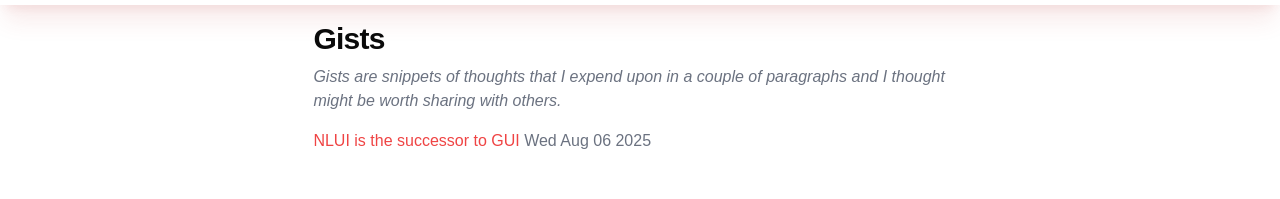
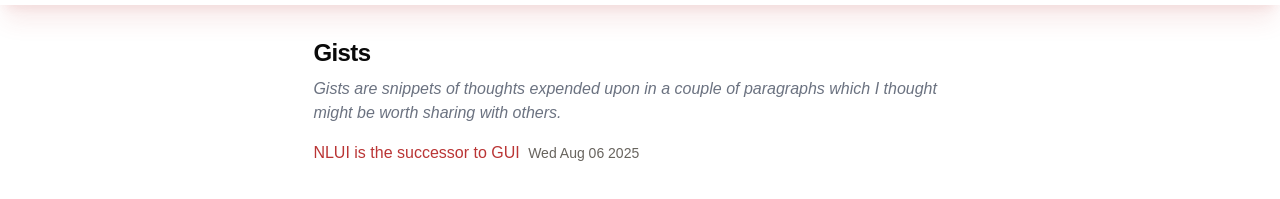
Before and after one commit to koscakluka/koscakluka.github.io, an Astro site: page /gists in a window 1280 px wide. Shown: the part 51-250 px from the top of the page. Built offline with nearby package versions, Linux system fonts and the light colour scheme; Astro itself is replaced by a stand-in of ours.

Commit message:
feat: update gists pages styling

```diff
--- a/src/pages/gists.astro
+++ b/src/pages/gists.astro
@@ -1,30 +1,37 @@
 ---
-import { getCollection } from 'astro:content';
-import Layout from '../layouts/Layout.astro';
-import Nav from '../components/Nav.astro';
+import { getCollection } from "astro:content";
+import Layout from "../layouts/Layout.astro";
+import Nav from "../components/Nav.astro";
 
-const gists = await getCollection('gists');
+const gists = await getCollection("gists");
 ---
+
 <Layout title="Gists">
   <Nav />
-  <main class="max-w-[77ch] mx-auto py-4 px-4">
-    <h1 class="text-3xl font-bold tracking-tight mb-2">Gists</h1>
-    <p class="font-medium text-gray-500 mb-4 italic">
-      Gists are snippets of thoughts that I expend upon in a couple of
-      paragraphs and I thought might be worth sharing with others.
+  <main class="max-w-[77ch] mx-auto pb-4 px-4 pt-8">
+    <h1 class="text-2xl font-bold tracking-tight mb-2">Gists</h1>
+    <p class="font-light text-gray-500 mb-4 italic">
+      Gists are snippets of thoughts expended upon in a couple of paragraphs
+      which I thought might be worth sharing with others.
     </p>
-    <ul>
-      {gists.sort((a, b) => b.data.date.valueOf() - a.data.date.valueOf()).map(gist => (
+    <ul class="space-y-1.5">
+      {
+        gists
+          .sort((a, b) => b.data.date.valueOf() - a.data.date.valueOf())
+          .map((gist) => (
             <li>
               <a
                 href={`/gists/${gist.id}`}
-          class="text-red-500 font-medium hover:underline"
+                class="text-primary font-medium hover:underline"
               >
                 {gist.data.title}
               </a>
-        <span class="text-gray-500">{gist.data.date.toDateString()}</span>
+              <span class="text-muted-foreground text-sm ml-1">
+                {gist.data.date.toDateString()}
+              </span>
             </li>
-      ))}
+          ))
+      }
     </ul>
   </main>
 </Layout>
--- a/src/pages/gists/[id].astro
+++ b/src/pages/gists/[id].astro
@@ -1,12 +1,12 @@
 ---
-import { getCollection, render } from 'astro:content';
-import gistsMarkdownComponents from './_components.jsx'
-import Layout from '../../layouts/Layout.astro';
-import Nav from '../../components/Nav.astro';
+import { getCollection, render } from "astro:content";
+import gistsMarkdownComponents from "./_components.jsx";
+import Layout from "../../layouts/Layout.astro";
+import Nav from "../../components/Nav.astro";
 
 export async function getStaticPaths() {
-  const gists = await getCollection('gists');
-  return gists.map(gist => ({
+  const gists = await getCollection("gists");
+  return gists.map((gist) => ({
     params: { id: gist.id },
     props: { gist },
   }));
@@ -17,18 +17,24 @@ interface Props {
     data: {
       title: string;
       date: Date;
-    }
-  }
+    };
+  };
 }
 
 const { gist } = Astro.props;
 const { Content, components } = await render(gist);
 ---
+
 <Layout title={gist.data.title}>
   <Nav />
-  <main class="max-w-[70ch] mx-auto py-4 px-4">
+  <main class="max-w-[70ch] mx-auto pb-4 px-4 pt-8">
     <h1 class="text-3xl font-bold tracking-tight">{gist.data.title}</h1>
-    <p class="text-lg font-medium text-gray-500">{gist.data.date.toDateString()}</p>
+    <p class="text-lg font-medium text-primary">
+      {gist.data.date.toDateString()}
+    </p>
     <Content components={{ ...gistsMarkdownComponents, ...components }} />
+    <hr class="my-2" /><span class="text-muted-foreground"
+      >I guess that is the gist of it...</span
+    >
   </main>
 </Layout>
```
Lines whose indentation alone changed are shown as unchanged.
